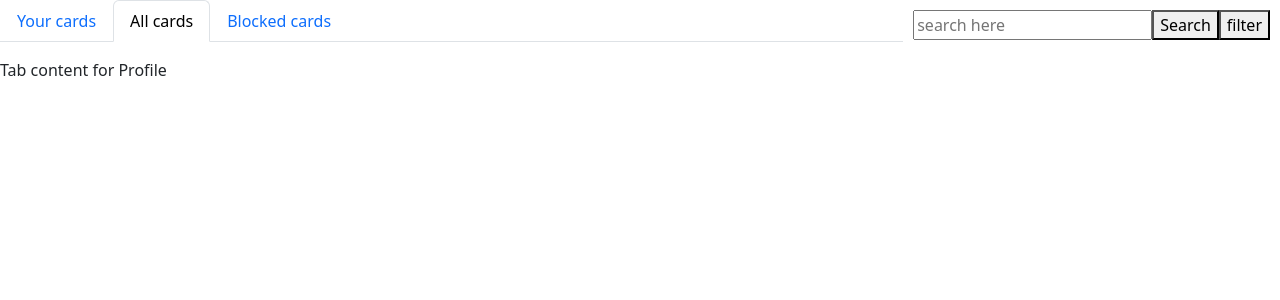
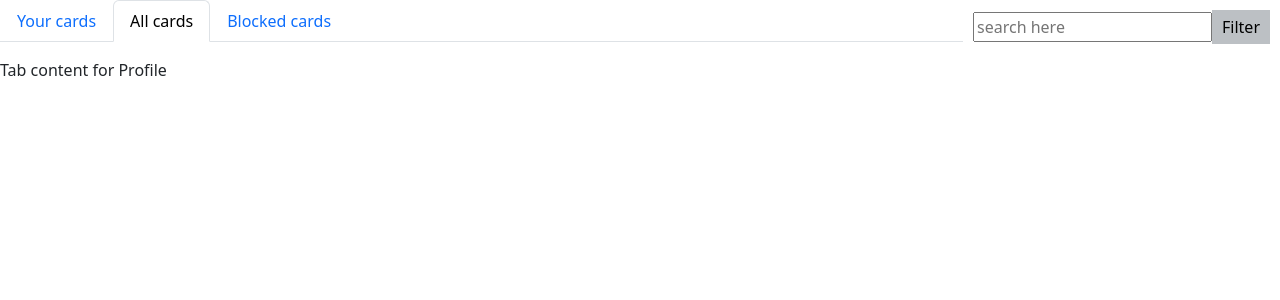
Before and after one commit to chidambarkharvi/pm, a React (Create React App) app: page / in a window 1280 px wide. Shown: the top 300 px of the page. Built offline with nearby package versions, Linux system fonts and the light colour scheme.

Commit message:
filter button

```diff
--- a/src/App.css
+++ b/src/App.css
@@ -36,3 +36,15 @@
     transform: rotate(360deg);
   }
 }
+
+
+.filter {
+  display: inline-block;
+  padding: 5px 10px;
+  border: none;
+  background-color: #bcc0c4;
+  color: #000000;
+  text-align: center;
+  text-decoration: none;
+  cursor: pointer;
+}
--- a/src/App.js
+++ b/src/App.js
@@ -1,5 +1,6 @@
 import React from 'react'
 import CardTabs from './components/CardTabs'
+import "./App.css"
 
 function App() {
   return (
--- a/src/components/CardTabs.js
+++ b/src/components/CardTabs.js
@@ -25,10 +25,8 @@ function CardTabs({onSearch}) {
         onChange={handleInputChange}
         placeholder="search here"
       />
-      <button onClick={handleSearch}>Search</button>
-      <button>
-       filter
-      </button>
+      {/* <button class="search" onClick={handleSearch}>Search</button> */}
+      <button class="filter" ><i class="fa fa-filter"></i> Filter</button>
     </div>
 
     <Tabs
```
